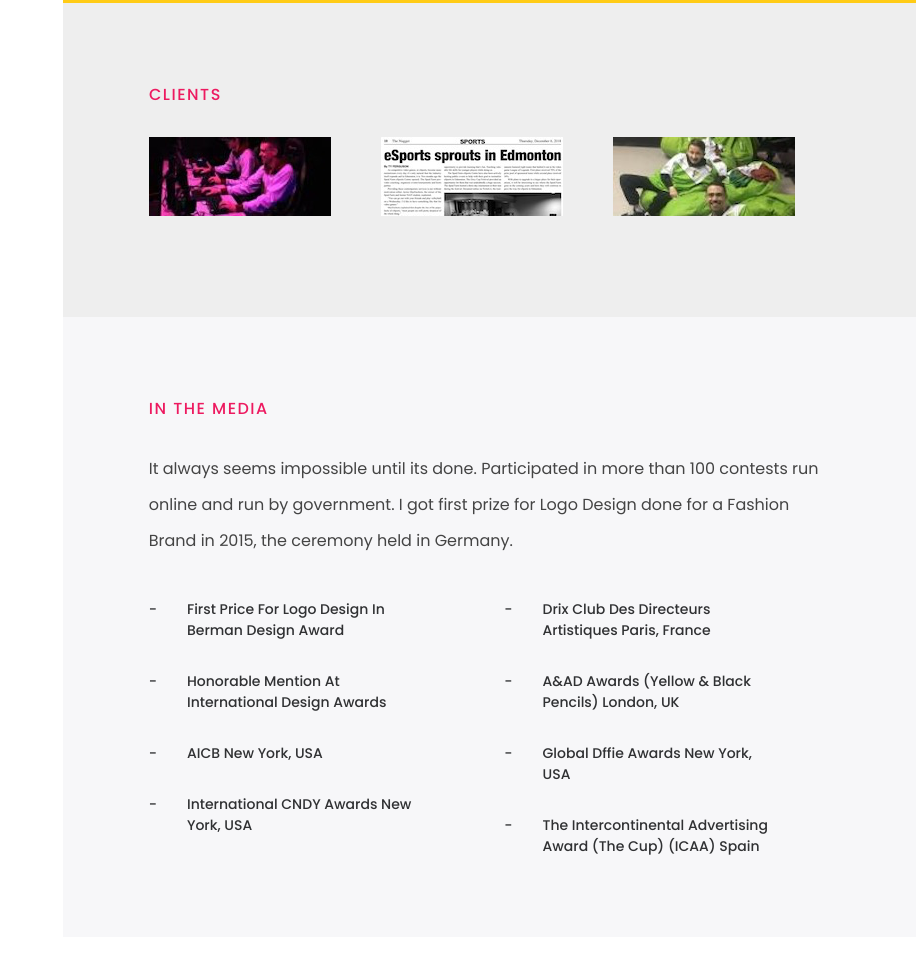
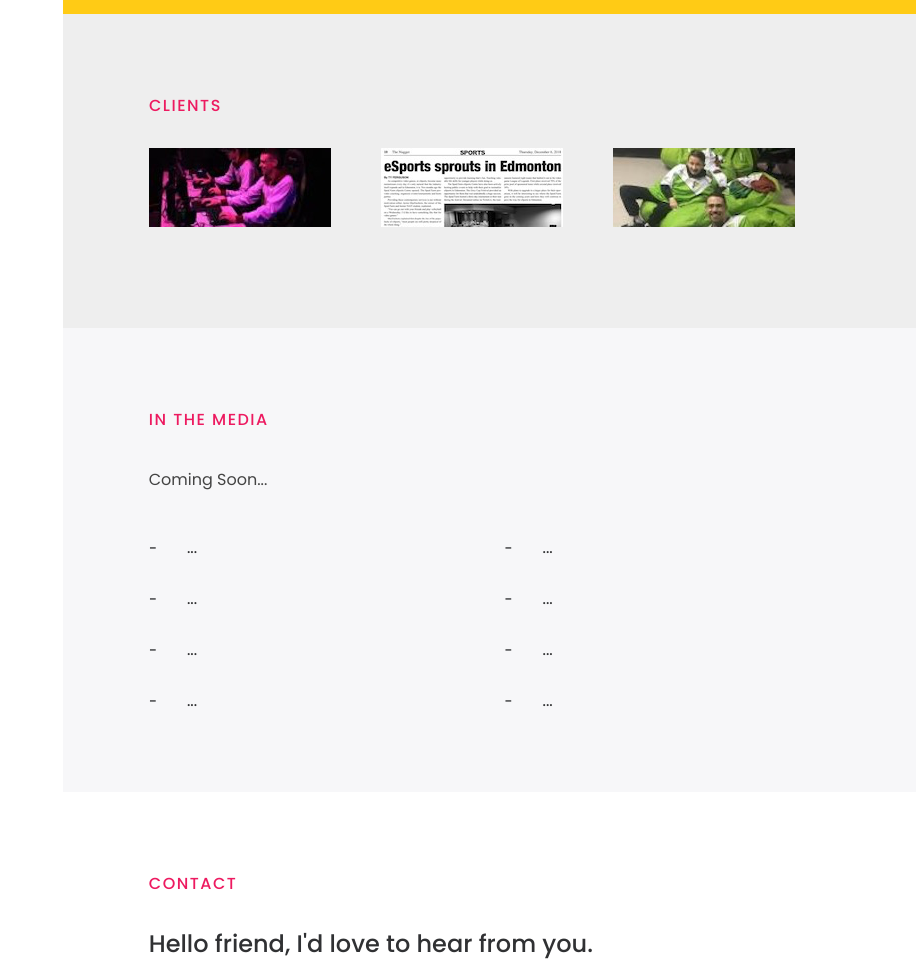
Before and after one commit to 8theAutist/8theAutist.github.io, a plain HTML site: page index.html in a window 1280 px wide. Shown: the part 5957-6930 px from the top of the page, without its empty margins (364-1280 px from the left). Drawn offline with Linux system fonts and the light colour scheme.

Commit message:
Add files via upload
Edit index.html In the Media section

```diff
--- a/index.html
+++ b/index.html
@@ -321,13 +321,13 @@
 								<div class="qualfication-wrap">
 									<div class="qualfication first-row wow fadeInUp" data-wow-duration=".4s">
 										<div class="col-sm-2">
-											<span class="row-count"><span>CTG</span></span>
+											<span class="row-count"><span>QB Online</span></span>
 										</div>
 										<div class="col-sm-3">
-											<span class="yr-pers vertical-align-pad">Certified Tech Guy</span>
+											<span class="yr-pers vertical-align-pad">Quickbooks Certified Pro Advisor</span>
 										</div>
 										<div class="col-sm-5">
-											<span class="insti vertical-align-pad">From the place</span>
+											<span class="insti vertical-align-pad">Intuit</span>
 										</div>
 										<div class="col-sm-2">
 											<span class="design vertical-align-pad">
@@ -477,26 +477,46 @@
 						<div style="background:#f7f7f9">
 							<section id="achivement_sec"  class="col-lg-10 col-md-11 col-sm-11 center-div achivement-wrap  sec-pad-top sec-pad-bottom-sm">
 								<h6>in the media</h6>
-								<p class="wow fadeInUp" data-wow-duration=".4s">It always seems impossible until its done. Participated in more than 100 contests run online and run by government. I got first prize for Logo Design done for a Fashion Brand in 2015, the ceremony held in Germany.</p>
+								<p class="wow fadeInUp" data-wow-duration=".4s">Coming Soon...</p>
 								<div class="achivement-list-wrap margin-top-40">
 								<ul class="row">
 									<li class="col-sm-6">
 										<ul>
 											<li class="margin-bottom-xs wow fadeInUp" data-wow-duration=".4s" data-wow-delay="0s">
 											<span class="dash-pointer">-</span>
-											<span class="achive-pts">First Price for Logo Design in Berman Design Award</span>
+											<span class="achive-pts">...</span>
 											</li>
-											<li class="margin-bottom-xs wow fadeInUp" data-wow-duration=".4s" data-wow-delay=".2s"><span class="dash-pointer">-</span><span class="achive-pts">Honorable Mention at International Design Awards</span></li>
-											<li class="margin-bottom-xs wow fadeInUp" data-wow-duration=".4s" data-wow-delay=".4s"><span class="dash-pointer">-</span><span class="achive-pts">AICB New York, USA</span></li>
-											<li class="margin-bottom-xs wow fadeInUp" data-wow-duration=".4s" data-wow-delay=".6s"><span class="dash-pointer">-</span><span class="achive-pts">International CNDY Awards New York, USA</span></li>
+											<li class="margin-bottom-xs wow fadeInUp" data-wow-duration=".4s" data-wow-delay=".2s">
+												<span class="dash-pointer">-</span><span class="achive-pts">...</span>
+											</li>
+											<li class="margin-bottom-xs wow fadeInUp" data-wow-duration=".4s" data-wow-delay=".4s">
+												<span class="dash-pointer">-</span>
+												<span class="achive-pts">...</span>
+											</li>
+											<li class="margin-bottom-xs wow fadeInUp" data-wow-duration=".4s" data-wow-delay=".6s">
+												<span class="dash-pointer">-</span>
+												<span class="achive-pts">...</span>
+											</li>
 										</ul>
 									</li>
 									<li class="col-sm-6">
 										<ul>
-											<li class="margin-bottom-xs wow fadeInUp" data-wow-duration=".4s" data-wow-delay="0s"><span class="dash-pointer">-</span><span class="achive-pts">Drix Club des Directeurs Artistiques Paris, France</span></li>
-											<li class="margin-bottom-xs wow fadeInUp" data-wow-duration=".4s" data-wow-delay="0.2s"><span class="dash-pointer">-</span><span class="achive-pts">A&AD Awards (Yellow & Black Pencils) London, UK</span></li>
-											<li class="margin-bottom-xs wow fadeInUp" data-wow-duration=".4s" data-wow-delay=".4s"><span class="dash-pointer">-</span><span class="achive-pts">Global Dffie Awards New York, USA</span></li>
-											<li class="margin-bottom-xs wow fadeInUp" data-wow-duration=".6s" data-wow-delay=".6s"><span class="dash-pointer">-</span><span class="achive-pts">The Intercontinental Advertising Award (The Cup) (ICAA) Spain</span></li>
+											<li class="margin-bottom-xs wow fadeInUp" data-wow-duration=".4s" data-wow-delay="0s">
+												<span class="dash-pointer">-</span>
+												<span class="achive-pts">...</span>
+											</li>
+											<li class="margin-bottom-xs wow fadeInUp" data-wow-duration=".4s" data-wow-delay="0.2s">
+												<span class="dash-pointer">-</span>
+												<span class="achive-pts">...</span>
+											</li>
+											<li class="margin-bottom-xs wow fadeInUp" data-wow-duration=".4s" data-wow-delay=".4s">
+												<span class="dash-pointer">-</span>
+												<span class="achive-pts">...</span>
+											</li>
+											<li class="margin-bottom-xs wow fadeInUp" data-wow-duration=".6s" data-wow-delay=".6s">
+												<span class="dash-pointer">-</span>
+												<span class="achive-pts">...</span>
+											</li>
 										</ul>
 									</li>
 								</ul>
@@ -504,7 +524,6 @@
 							</section>
 						</div>
 						<!--/Achivement Sec-->
-
 						<!--Contact Sec-->
 						<div style="background:#fff">
 							<section id="contact_sec"  class="col-lg-10 col-md-11 col-sm-11 center-div contact-wrap  sec-pad-top sec-pad-bottom-sm">
```
